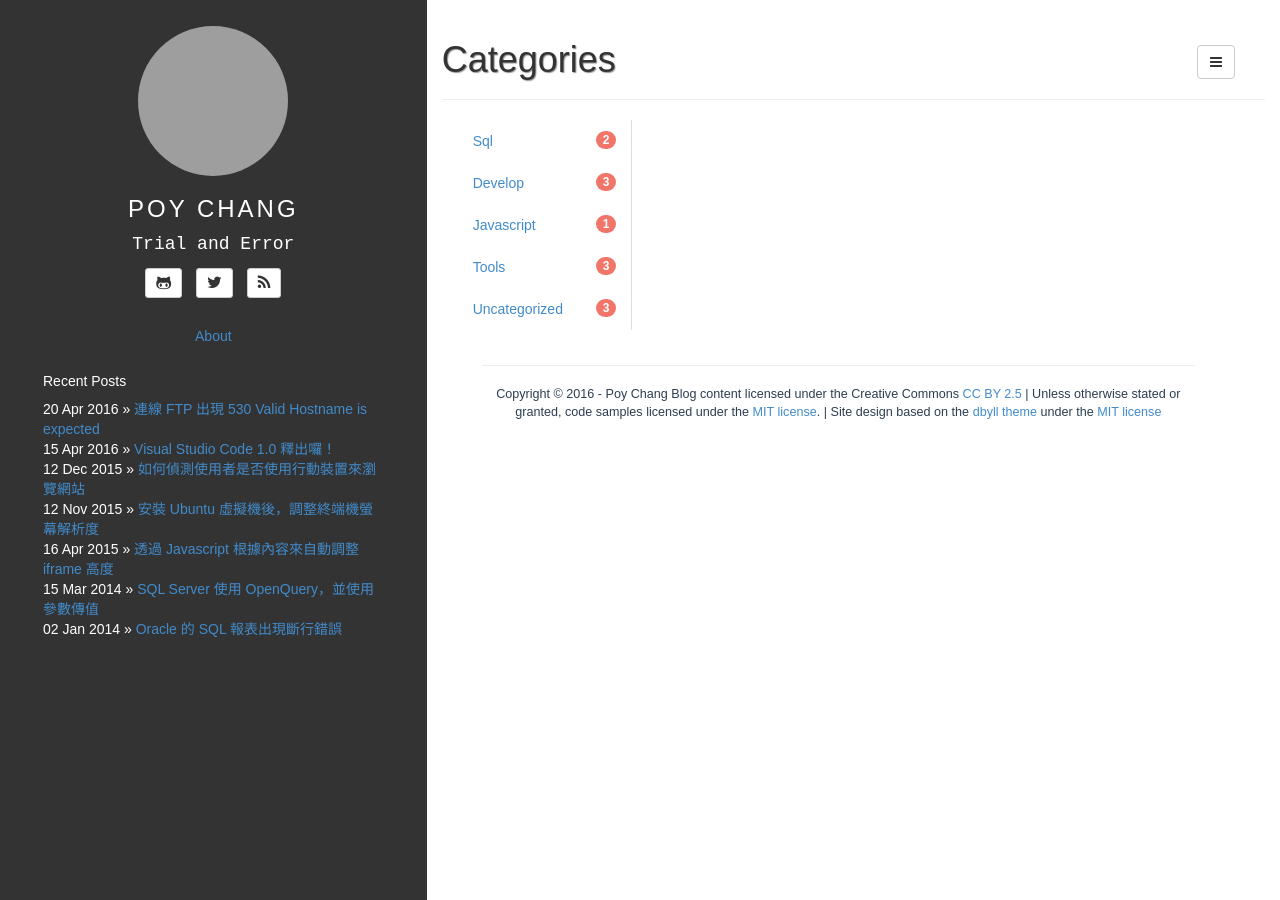
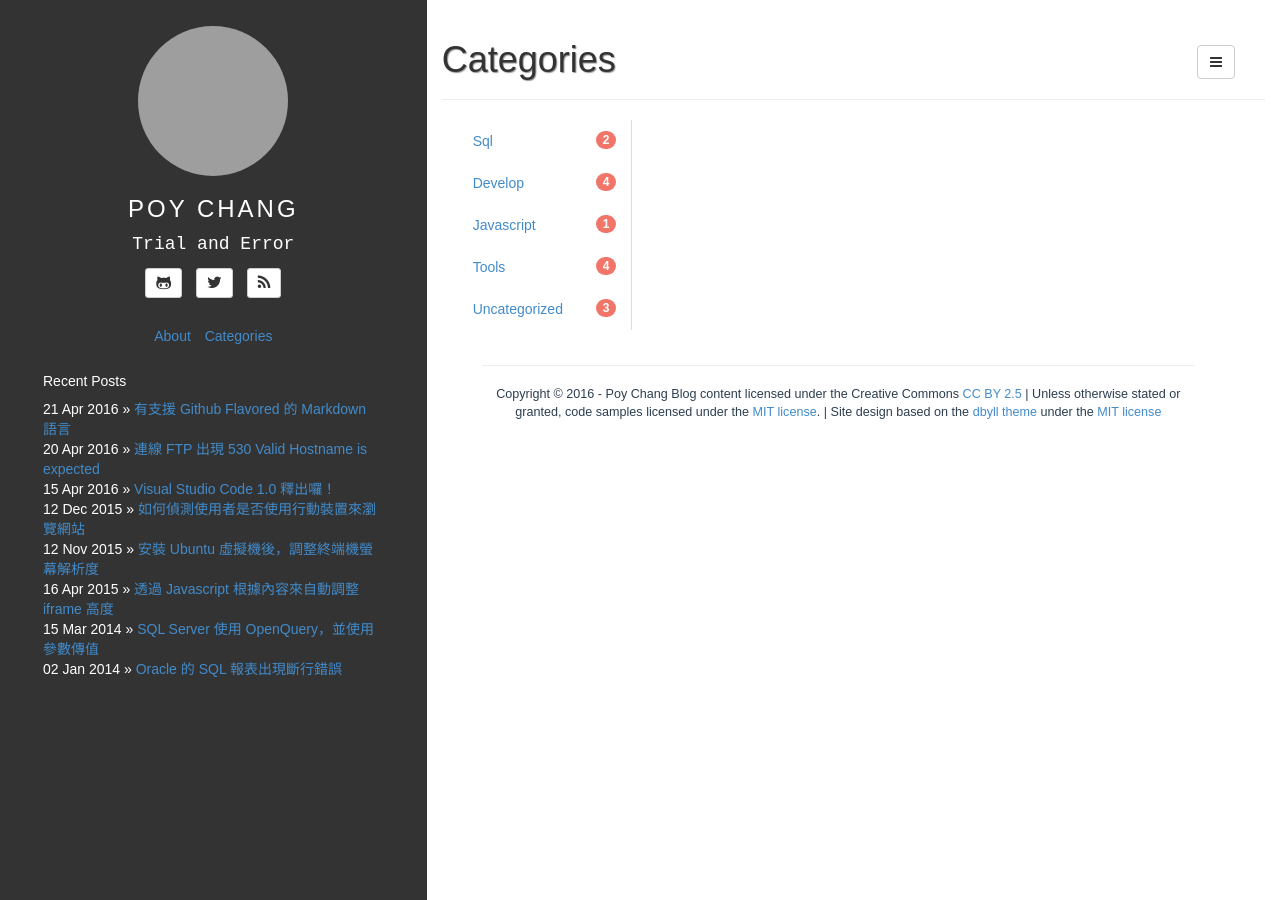
Before and after one commit to poychang/poychang.github.io, a Jekyll site: the page built from categories.html, in a window 1280 px wide. Built offline with Jekyll 4.4.1, drawn with Linux system fonts in a browser that asks for light colours; some web fonts are replaced; some of the changed lines change nothing that is shown; grey boxes are pictures that could not be loaded.

Commit message:
1.add post 2.layout adjust

````diff
--- a/_config.yml
+++ b/_config.yml
@@ -33,6 +33,7 @@ github_repo_url: https://github.com/poychang/poychang.github.io/
 rss_path: feed.xml
 rss_url: http://feeds.feedburner.com/poychang
 categories_path: categories/
+about_path: about/
 #tags_path: tags.html
 
 BASE_PATH:
--- a/_includes/default.html
+++ b/_includes/default.html
@@ -73,6 +73,7 @@
         <div class="collapse navbar-collapse" id="bs-example-navbar-collapse-1">
             <ul class="nav navbar-nav visible-xs visible-sm">
                 <li class="active"><a href="{{ site.BASE_PATH }}/">Home</a></li>
+                <li><a href="{{ site.BASE_PATH}}/{{ site.about_path }}">About</a></li>
                 <li><a href="{{ site.BASE_PATH}}/{{ site.categories_path }}">Categories</a></li>
                 <!--<li><a href="{{ site.BASE_PATH}}/{{ site.tags_path }}">Tags</a></li>-->
             </ul>
--- a/_includes/sidebar.html
+++ b/_includes/sidebar.html
@@ -42,7 +42,8 @@
 
 		<nav id="page-nav">
 			<ul class="main-navigation list-unstyled list-inline">
-				<li><a href="/about/">About</a></li>
+				<li><a href="{{ site.BASE_PATH}}/{{ site.about_path }}">About</a></li>
+                <li><a href="{{ site.BASE_PATH}}/{{ site.categories_path }}">Categories</a></li>
 				<!--<li><a href="/articles/">Articles</a></li>-->
 			</ul>
 		</nav>
--- /dev/null
+++ b/_posts/2016-04-22-supported-github-flacored-markdown.md
@@ -0,0 +1,75 @@
+---
+layout: post
+title: 有支援 Github Flavored 的 Markdown 語言
+date: 2016-04-21 20:22
+author: Poy
+comments: true
+categories: [Tools, Develop]
+---
+使用 Markdown 來撰寫文件真的相當方便，不只可以快速地將文件結構組織起來，現在我更拿它來作筆記、寫部落格，像現在這篇文章就是使用在 [Github Pages](https://pages.github.com/) 加上 [jekyll](https://jekyllrb.com/) 的服務，然後搭配 Markdown 來寫文章，基本的語法可以參考 [Markdown 語法說明](http://markdown.tw/)。
+
+然而在文章中常會放上程式碼，這時候如果有語法高亮，那就完美了！[Github Flavored](https://help.github.com/articles/creating-and-highlighting-code-blocks/) 就是提供這樣的功能，寫法也很簡單：
+<pre>
+```javascript
+if (isAwesome){
+  return true
+}
+```
+</pre>
+
+上面這樣的寫法，透過 Github Flavored 的 highlighting 去渲染後，就會變成這樣：
+
+```javascript
+if (isAwesome){
+  return true
+}
+```
+是不是看起來更清楚了！而且 Github Flavored 支援超多種語言，參考下列表（粗體是個人比較常用的）：
+*	apache
+*	applescript
+*	avrasm - AVR Assembler
+*	axapta
+*	**bash**
+*	brainfuck
+*	clojure
+*	cmake
+*	coffeescript
+*	cpp - C++
+*	**cs**
+*	**css**
+*	d - RDMD
+*	delphi
+*	diff
+*	django
+*	**dos - dos batch files**
+*	erlang
+*	erlang-repl
+*	glsl
+*	haskell
+*	ini
+*	java
+*	**javascript**
+*	**json**
+*	lc
+*	lisp
+*	**markdown**
+*	matlab
+*	mel - Maya Embedded Language
+*	nginx
+*	objectivec
+*	parser3
+*	Perl
+*	PHP
+*	profile - python profiler output
+*	python
+*	r
+*	rib - RenderMan RIB
+*	rsl - RenderMan RSL
+*	Ruby
+*	rust
+*	smalltalk
+*	**sql**
+*	tex
+*	vala
+*	vhdl
+*	**xml - XML and also used for HTML with inline CSS and Javascript**
````
